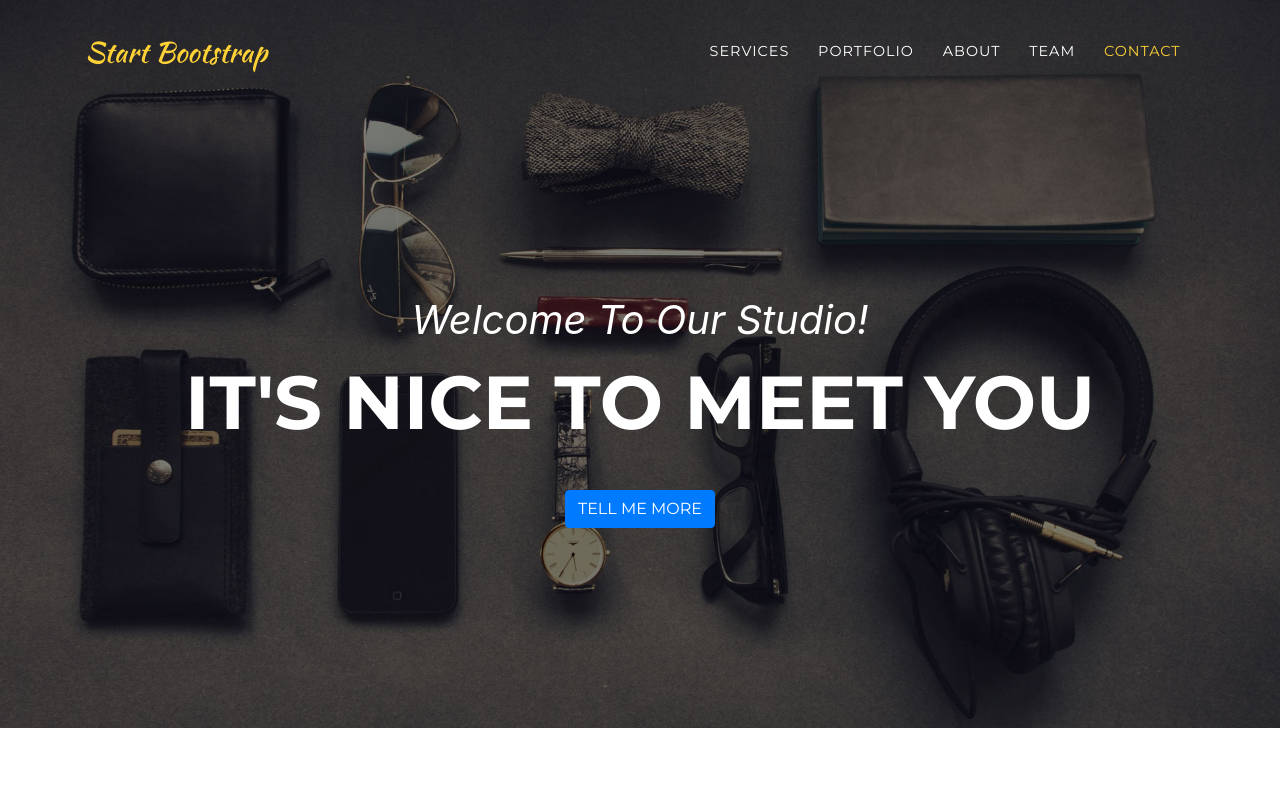
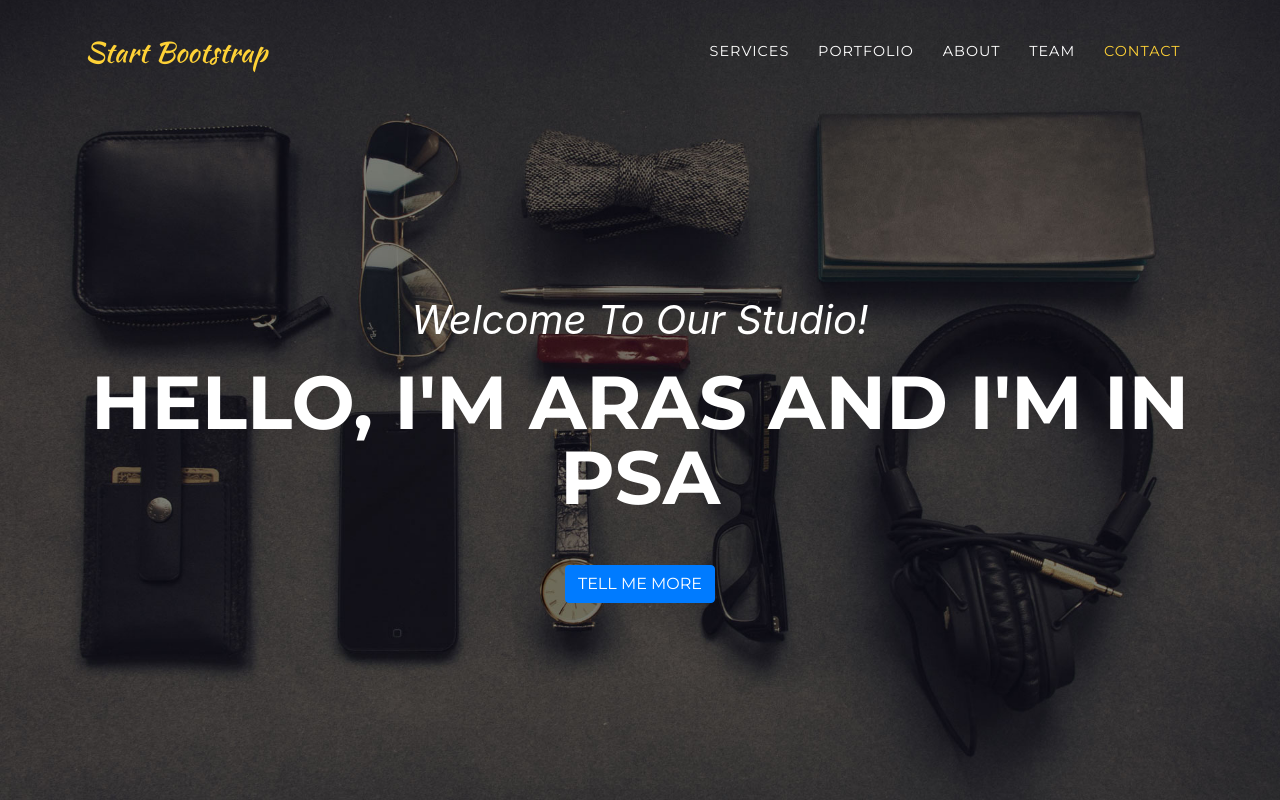
Before and after one commit to siddia/siddia.github.io, a website with bundled scripts: page index.html in a window 1280 px wide. Shown: the top 800 px of the page. Built offline with nearby package versions, Linux system fonts and the light colour scheme; a web font is replaced by a local one.

Commit message:
Update index.html

```diff
--- a/index.html
+++ b/index.html
@@ -62,7 +62,7 @@
       <div class="container">
         <div class="intro-text">
           <div class="intro-lead-in">Welcome To Our Studio!</div>
-          <div class="intro-heading text-uppercase">It's Nice To Meet You</div>
+          <div class="intro-heading text-uppercase">Hello, I'm Aras and I'm in PSA</div>
           <a class="btn btn-primary btn-xl text-uppercase js-scroll-trigger" href="#services">Tell Me More</a>
         </div>
       </div>
```
